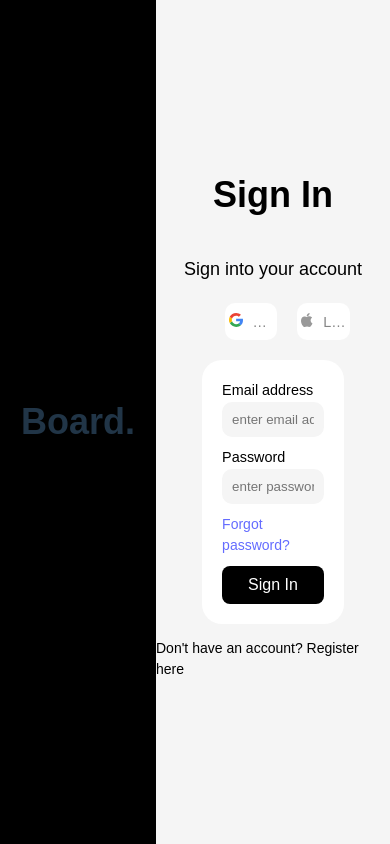
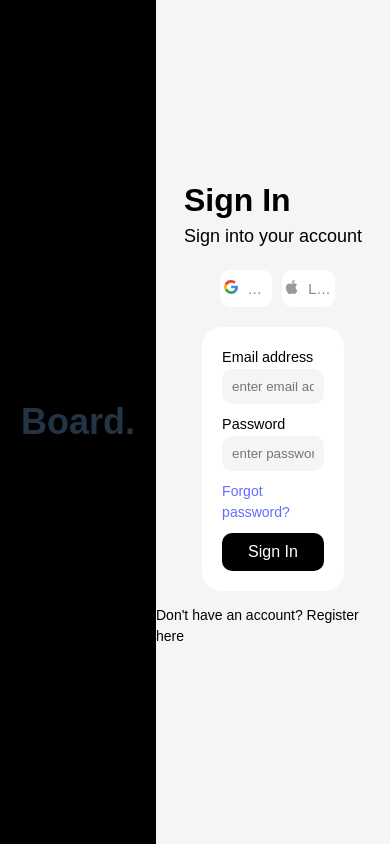
Before and after one commit to shivankkunwar/reactDashboard, a React (Vite) app: page / in a window 390 px wide. Built offline with nearby package versions, Linux system fonts and the light colour scheme.

Commit message:
login page completed

```diff
--- a/src/Login/Login.css
+++ b/src/Login/Login.css
@@ -19,6 +19,8 @@
     justify-content: center;
     align-items: center;
     height: 100%;
+    text-align: left;
+
 }
 
 .board {
@@ -44,14 +46,32 @@
 
 
   .signin {
-    font-size: 36px;
+    font-size: 2rem;
     font-weight: 700;
+    margin: 0;
+    text-align: left;
   }
-
+  .signinTitle{
+    margin-left: -25%;
+    text-align: left;
+  }
   .subtitle {
     font-size: 18px;
     margin-bottom: 20px;
+    margin-top: 5px; /* Adjust the top margin as desired */
+    text-align: left;
   }
+  @media (max-width: 480px) {
+    .signinTitle {
+      margin-left: 0; /* Reset the margin for smaller screens */
+      text-align: center; /* Center the text for smaller screens */
+    }
+
+    .subtitle {
+      text-align: center; /* Center the text for smaller screens */
+    }
+  }
+
 
   .button-row {
     display: flex;
@@ -63,7 +83,7 @@
   .google-btn,
   .apple-btn {
     padding: 10px 4px;
-    margin: 0 10px;
+    margin: 0 5px;
     font-size: 0.8rem; /* Relative font size using em */
     border: none;
     background-color: #ffffff;
@@ -77,6 +97,10 @@
     width: 45%;
   }
   @media (max-width: 480px) {
+    .signinTitle{
+        align-items: center;
+
+       }
     .google-btn,
     .apple-btn {
       font-size: 0.9em;
@@ -84,6 +108,10 @@
   }
 
   @media (max-width: 320px) {
+    .signinTitle{
+        margin-left: 0px;
+
+       }
     .google-btn,
     .apple-btn {
       font-size: 0.8em;
@@ -125,6 +153,7 @@
     background-color: Black;
     color: white;
     cursor: pointer;
+    border-radius: 10px;
   }
   label{
     font-size: 0.9rem;
--- a/src/Login/Login.jsx
+++ b/src/Login/Login.jsx
@@ -10,8 +10,11 @@ function Login() {
             <span className='board'>Board.</span>
         </div>
         <div className="right-container">
+            <div className="signinTitle">
             <h1 className="signin">Sign In</h1>
             <p className="subtitle">Sign into your account</p>
+            </div>
+
             <div className="button-row">
                 <button className="google-btn">
 
```
